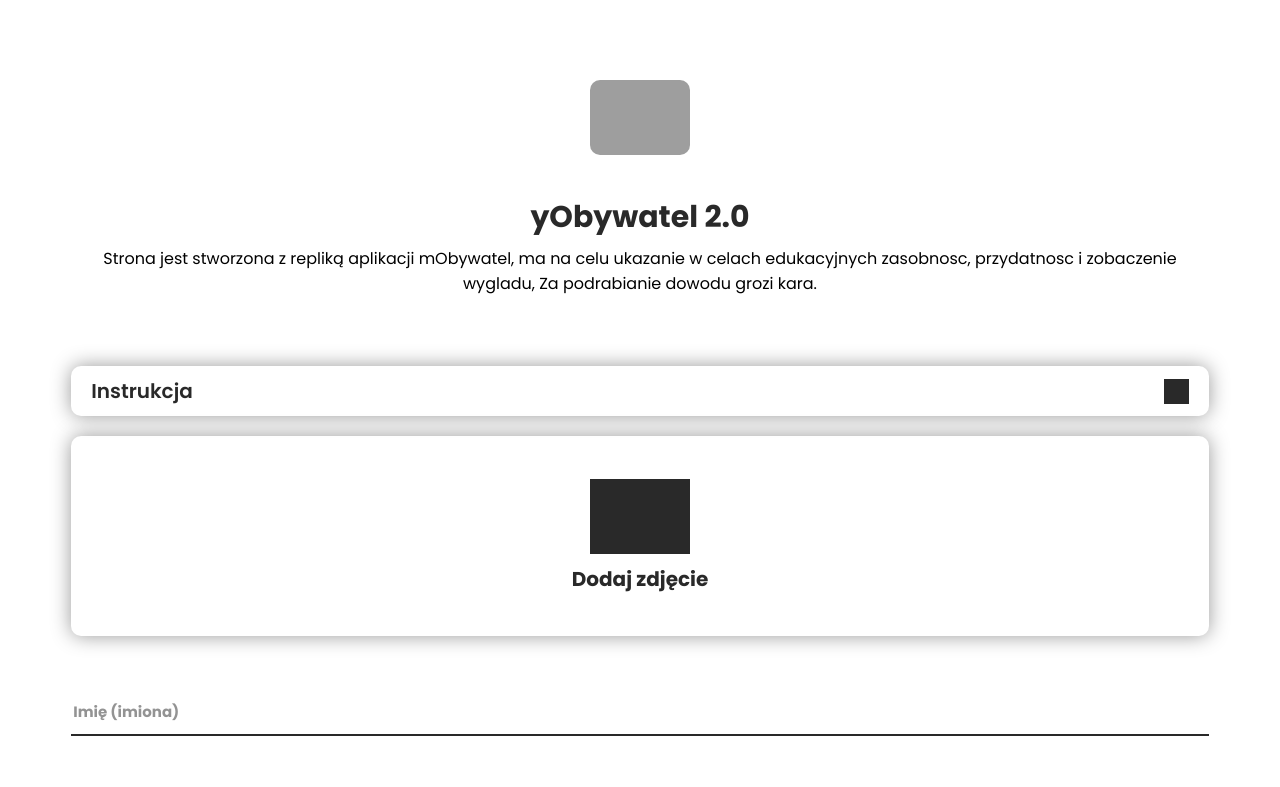
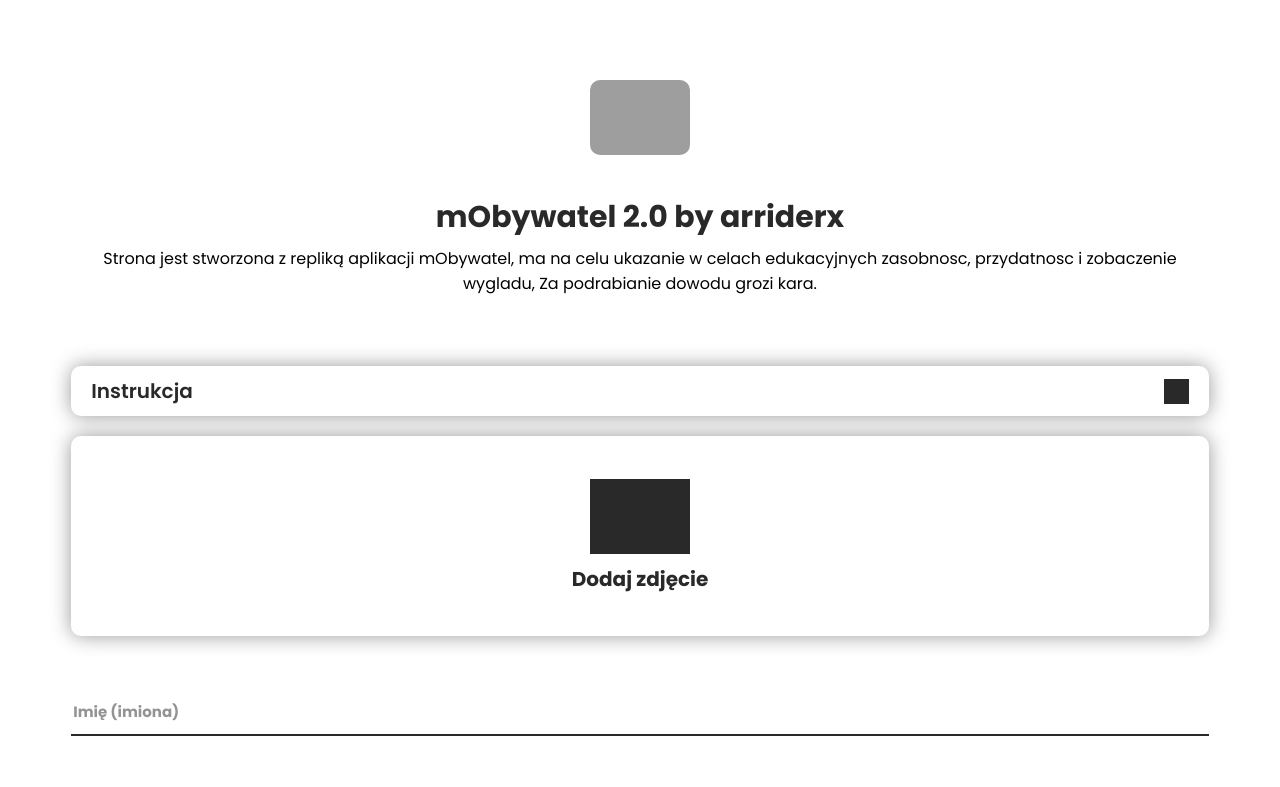
Before and after one commit to arriderxonIG/arriderxonIG.github.io, a plain HTML site: page index.html in a window 1280 px wide. Shown: the top 787 px of the page. Drawn offline with Linux system fonts and the light colour scheme; grey boxes are pictures that could not be loaded.

Commit message:
index.html

```diff
--- a/index.html
+++ b/index.html
@@ -6,7 +6,7 @@
 </head>
 <body>
     <img src="https://play-lh.googleusercontent.com/_TNbiYKasPy_isTSEg2_UEzVaev4F8fO2lLunsHJ8_Ux2g3OzkSZyzpqvJG1woSj-WD4" class="logo">
-    <p class="logo_text">yObywatel 2.0</p>
+    <p class="logo_text">mObywatel 2.0 by arriderx</p>
 
     <p class="warning">Strona jest stworzona z repliką aplikacji mObywatel, ma na celu ukazanie w celach edukacyjnych zasobnosc, przydatnosc i zobaczenie wygladu, Za podrabianie dowodu grozi kara.</p>
 
```
